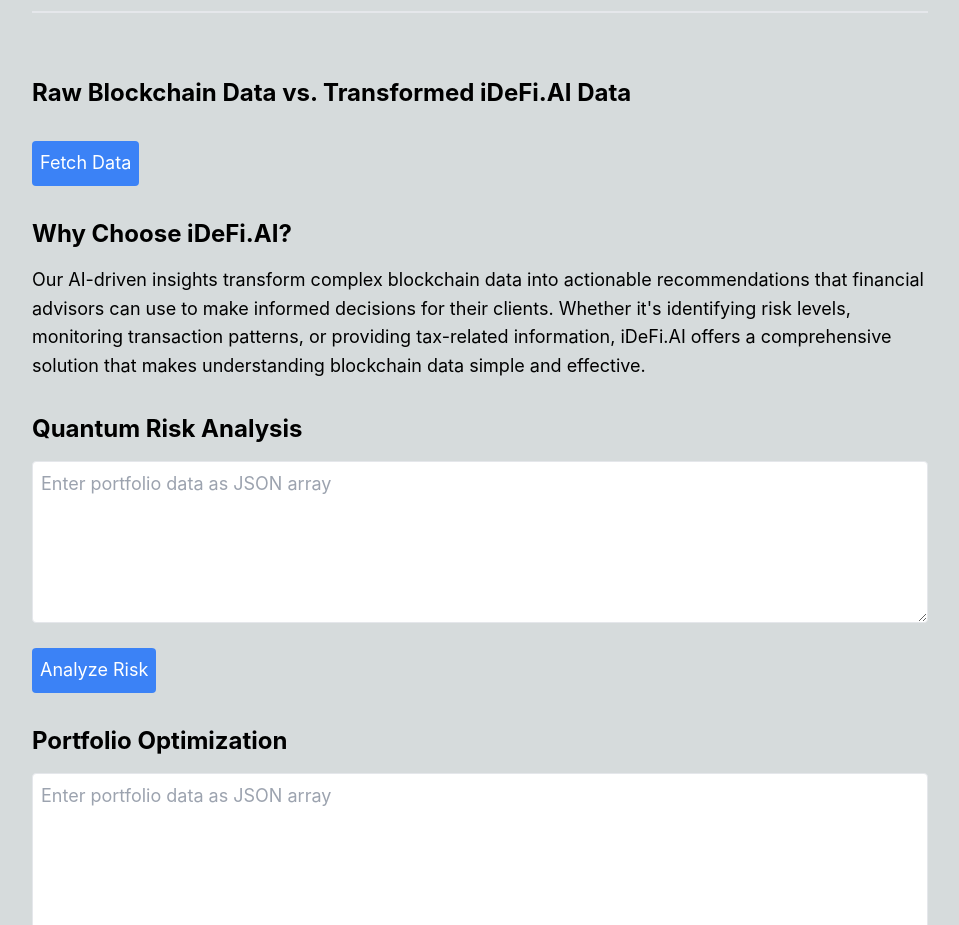
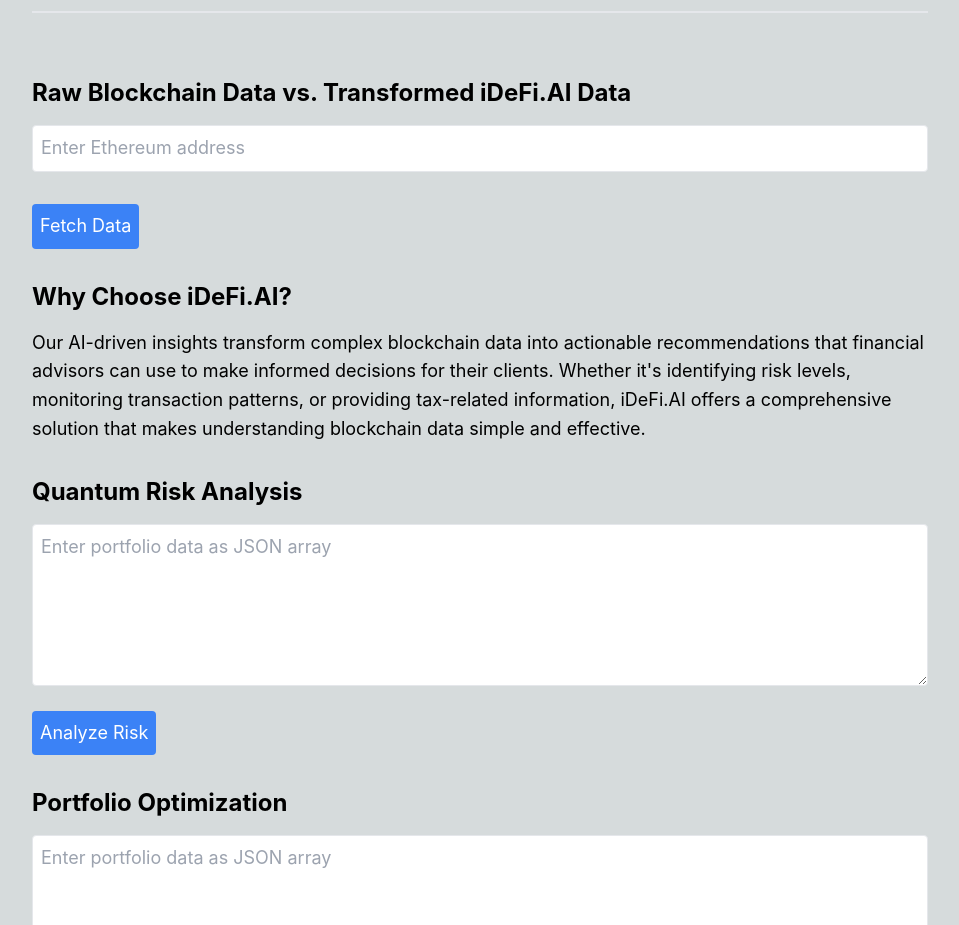
Before and after one commit to iDeFi-AI/q, a Next.js app: page /finance in a window 1280 px wide. Shown: the part 2400-3325 px from the top of the page, without its empty margins (160-1119 px from the left). Built offline with nearby package versions, Linux system fonts and the light colour scheme; a web font is replaced by a local one.

Commit message:
added ETH input

```diff
--- a/app/finance/page.tsx
+++ b/app/finance/page.tsx
@@ -29,6 +29,7 @@
   const [transformedData, setTransformedData] = useState<any>(null);
   const [metrics, setMetrics] = useState<MetricsData | null>(null);
   const [noTransactionsMessage, setNoTransactionsMessage] = useState<string>('');
+  const [address, setAddress] = useState<string>('');
 
   const handleRiskAnalysis = async () => {
     setLoading(true);
@@ -74,7 +75,7 @@
     setLoading(true);
     setLoadingMessage('Fetching raw blockchain data...');
     try {
-      const response = await fetch('https://api.idefi.ai/api/get_data_and_metrics?address=YOUR_ADDRESS_HERE', {
+      const response = await fetch(`https://api.idefi.ai/api/get_data_and_metrics?address=${address}`, {
         method: 'GET',
         headers: {
           'Content-Type': 'application/json',
@@ -194,6 +195,13 @@
       ))}
       <div className="section w-full max-w-4xl mb-8">
         <h2 className="text-2xl font-bold mb-4">Raw Blockchain Data vs. Transformed iDeFi.AI Data</h2>
+        <input
+          type="text"
+          value={address}
+          onChange={(e) => setAddress(e.target.value)}
+          placeholder="Enter Ethereum address"
+          className="w-full p-2 border rounded mb-4"
+        />
         <button onClick={handleFetchRawData} disabled={loading} className="mt-4 p-2 bg-blue-500 text-white rounded">
           {loading && loadingMessage === 'Fetching raw blockchain data...' ? 'Loading...' : 'Fetch Data'}
         </button>
```
